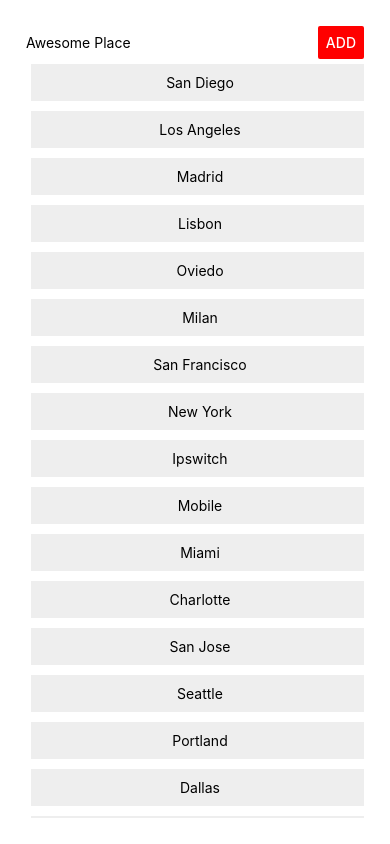
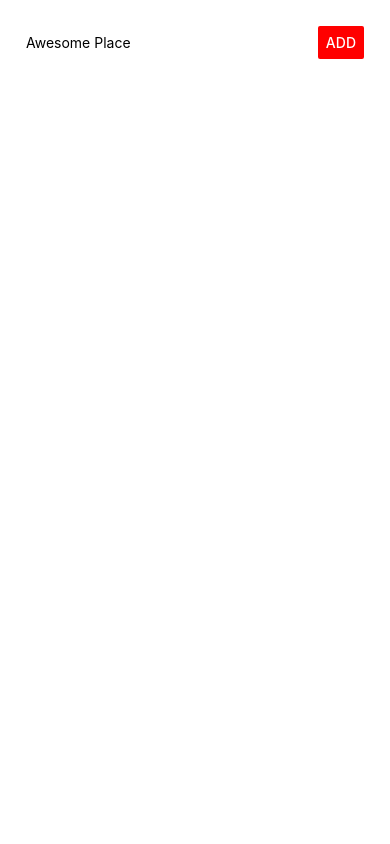
Before and after one commit to tacotruffles/react-native-camera-map, a React Native app: screen / in a window 390 px wide. Built offline with nearby package versions, Linux system fonts and the light colour scheme.

Commit message:
Static Image in List item

```diff
--- a/App.js
+++ b/App.js
@@ -3,11 +3,13 @@
 
 import PlaceInput from './src/components/PlaceInput/PlaceInput';
 import PlaceList from './src/components/PlaceList/PlaceList';
+import placeImage from './src/assets/beautiful-place.jpg';
 
 export default class App extends Component {
 
   state = {
-    places: ["San Diego","Los Angeles","Madrid","Lisbon","Oviedo","Milan","San Francisco","New York","Ipswitch","Mobile","Miami","Charlotte","San Jose","Seattle","Portland","Dallas","Austin","Houston"]
+    //places: ["San Diego","Los Angeles","Madrid","Lisbon","Oviedo","Milan","San Francisco","New York","Ipswitch","Mobile","Miami","Charlotte","San Jose","Seattle","Portland","Dallas","Austin","Houston"]
+    places: []
   };
 
 
@@ -15,7 +17,11 @@
   placeAddedHandler = placeName => {
     this.setState(prevState => {
 
-      const newPlace = prevState.places.concat(placeName)
+      const newPlace = prevState.places.concat({
+        key: Math.random().toString(),
+        name: placeName,
+        image: placeImage
+      });
 
       return {
         places: newPlace
@@ -23,11 +29,11 @@
     })
   }
 
-  placeDeletedHandler = index => {
+  placeDeletedHandler = key => {
     this.setState(prevState => {
       return{
         places: prevState.places.filter((place, i) => {
-          return i !== index;
+          return place.key !== key;
         })
       }
     });
--- a/src/components/ListItem/ListItem.js
+++ b/src/components/ListItem/ListItem.js
@@ -1,9 +1,10 @@
 import React from 'react';
-import { StyleSheet, View, Text, TouchableOpacity } from 'react-native';
+import { StyleSheet, View, Text, TouchableOpacity, Image } from 'react-native';
 
 const listItem = (props) => (
     <TouchableOpacity onPress={props.onItemPressed}>
         <View style={styles.listItem}>
+            <Image resizeMode="cover" source={props.placeImage} style={styles.placeImage}/>
             <Text>{props.placeName}</Text>
         </View>
     </TouchableOpacity>
@@ -13,10 +14,15 @@
     listItem: {
         width: "100%",
         padding: 10,
-        margin: 5,
+        marginBottom: 5,
         backgroundColor: "#eee",
+        flexDirection: "row",
         alignItems: "center",
-        justifyContent: "center"
+    },
+    placeImage: {
+        marginRight: 8,
+        width: 30,
+        height: 30
     }
 });
 
--- a/src/components/PlaceList/PlaceList.js
+++ b/src/components/PlaceList/PlaceList.js
@@ -1,21 +1,22 @@
 import React from 'react';
-import { StyleSheet, View, ScrollView } from 'react-native';
+import { StyleSheet, ScrollView, FlatList } from 'react-native';
 
 import ListItem from '../ListItem/ListItem';
 
 const placeList = (props) => {
 
-    const itemsOutput = props.places.map((place, i) => (
-        <ListItem
-            key={i}
-            placeName={place}
-            onItemPressed={() => props.onItemDeleted(i)}/>
-    ));
-
     return (
-        <ScrollView style={styles.listContainer}>
-            {itemsOutput}
-        </ScrollView>
+        <FlatList
+            style={styles.listContainer}
+            data={props.places}
+            renderItem={(info) => (
+                <ListItem
+                    placeName={info.item.name}
+                    placeImage={info.item.image}
+                    onItemPressed={() => props.onItemDeleted(info.item.key)}
+                />
+            )}
+        />
     );
 };
 
```
